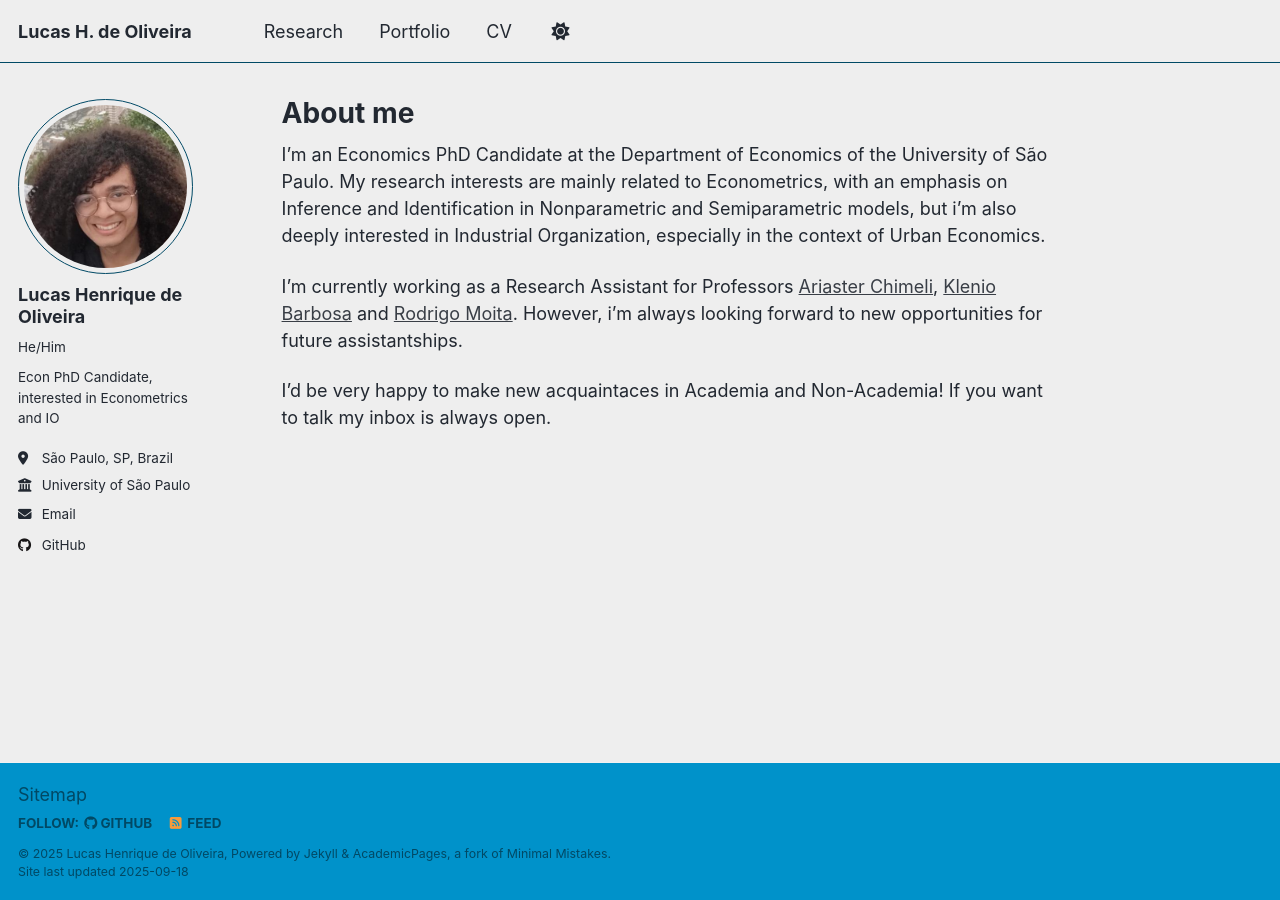
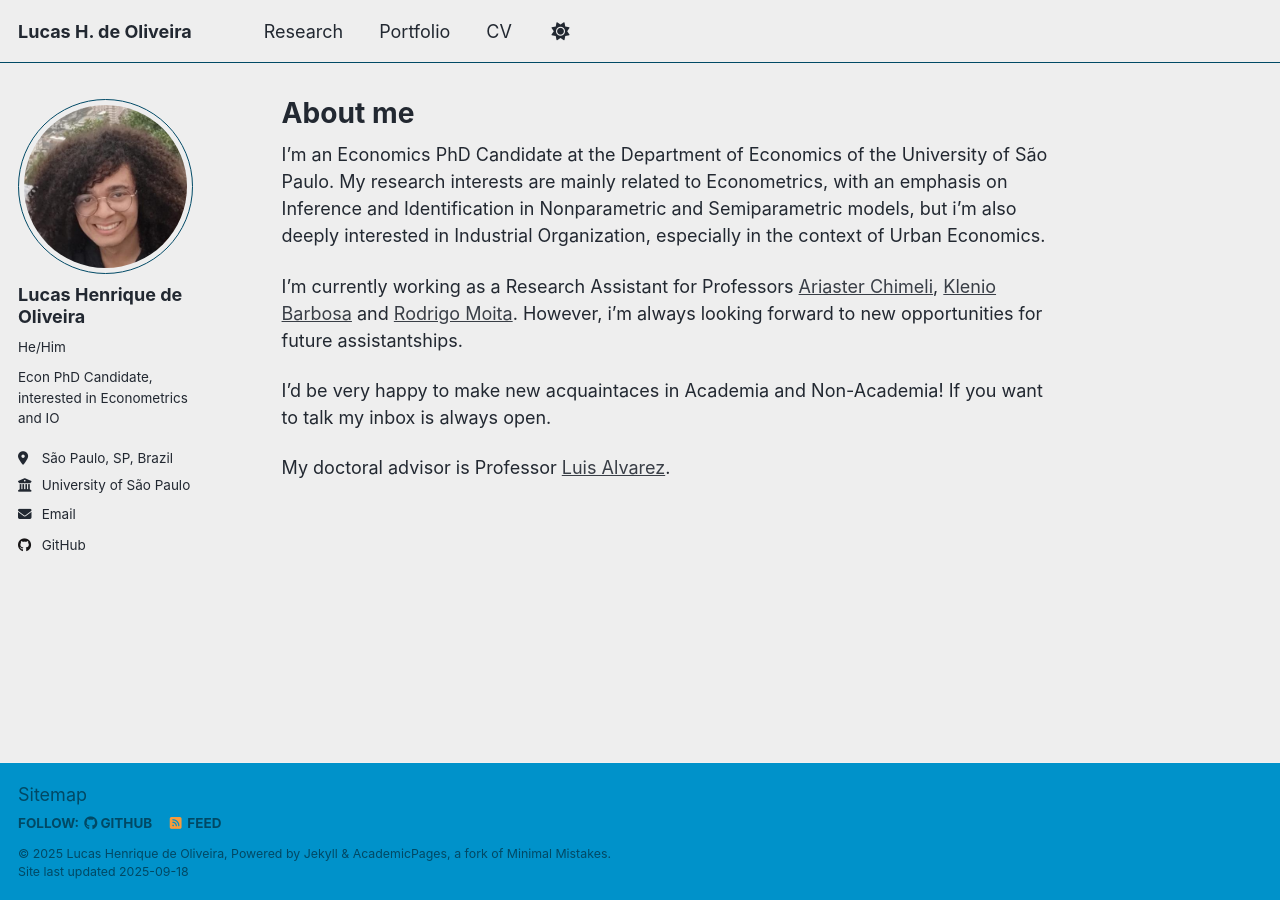
Before and after one commit to L-H-O/L-H-O.github.io, a Jekyll site: the page built from _pages/about.md, in a window 1280 px wide. Built offline with Jekyll 4.4.1, drawn with Linux system fonts in a browser that asks for light colours; a script that is not in the unit is left out.

Commit message:
Update about.md

```diff
--- a/_pages/about.md
+++ b/_pages/about.md
@@ -12,3 +12,5 @@ I'm an Economics PhD Candidate at the Department of Economics of the University
 I'm currently working as a Research Assistant for Professors [Ariaster Chimeli](https://ariasterchimeli.wordpress.com), [Klenio Barbosa](https://kleniobarbosa.wordpress.com) and [Rodrigo Moita](https://sites.google.com/site/rodmoita). However, i'm always looking forward to new opportunities for future assistantships.
 
 I'd be very happy to make new acquaintaces in Academia and Non-Academia! If you want to talk my inbox is always open.
+
+My doctoral advisor is Professor [Luis Alvarez](https://luisfantozzialvarez.github.io).
```
